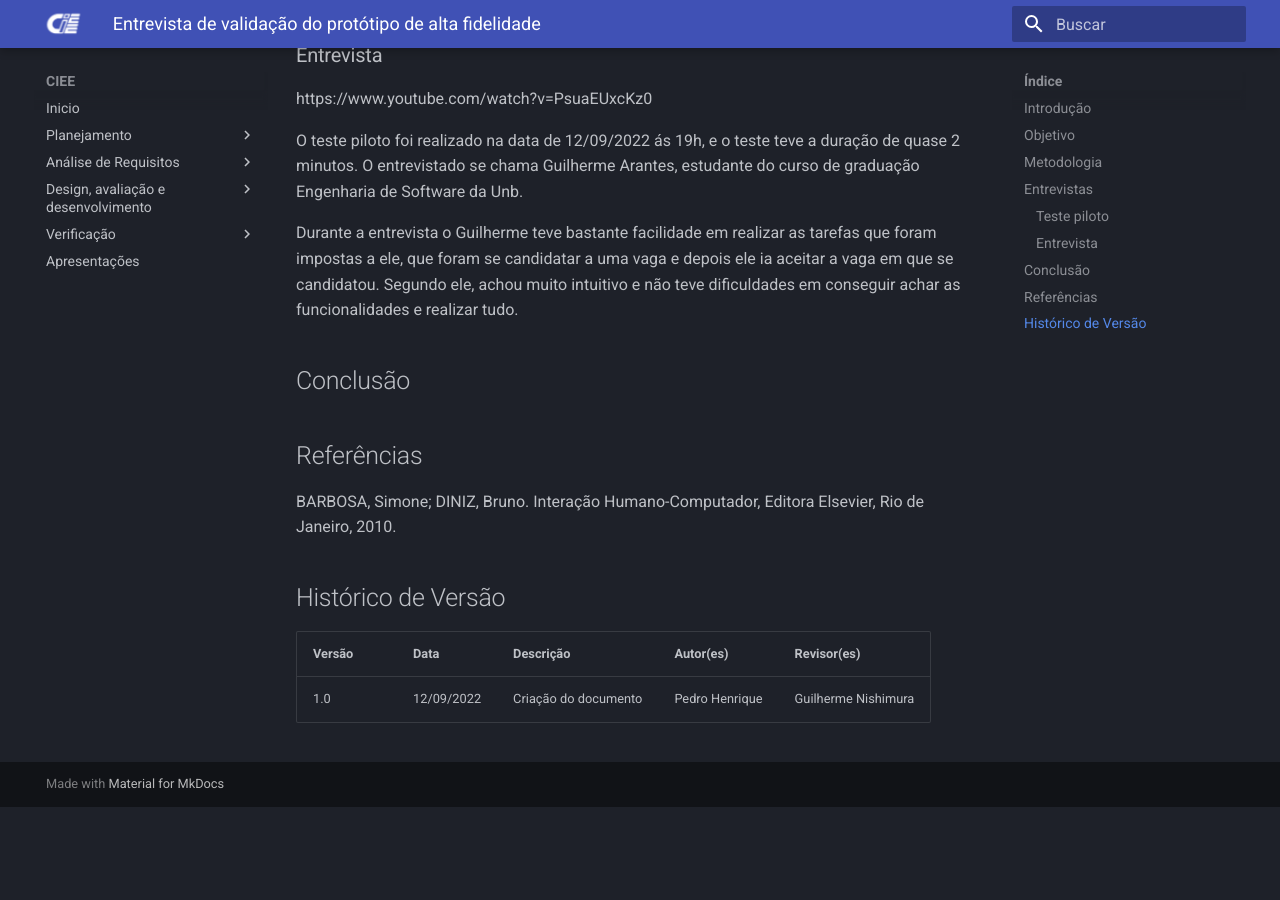
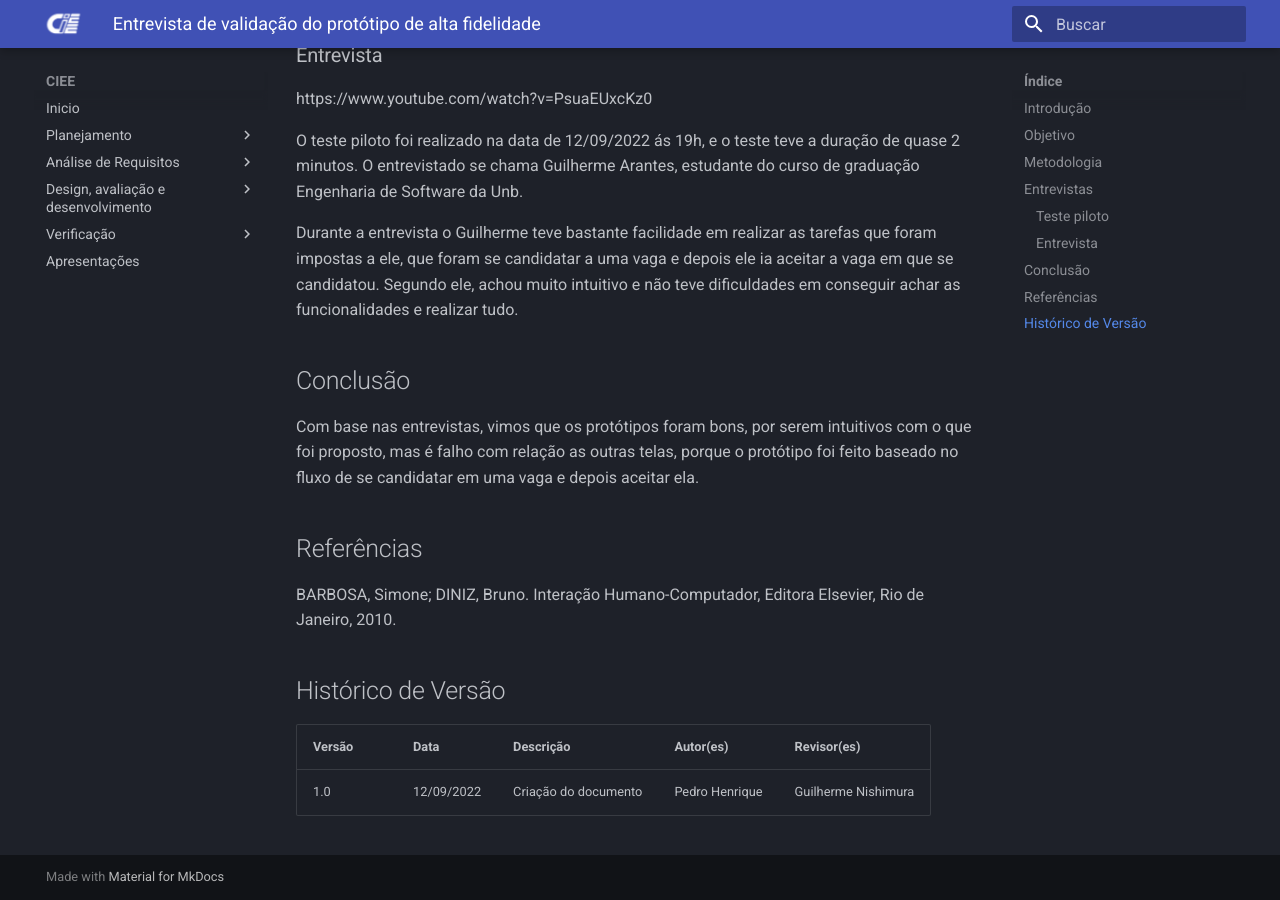
Before and after one commit to JoaoGElvas/2022.1-CIEE, an MkDocs documentation site: the page built from docs/design_avaliacao_desenvolvimento/nivel_3/entrevistas_prototipo_alta_fidelidade.md, in a window 1280 px wide and 900 px high, scrolled down 1447 px. Built offline with MkDocs 1.6.1 and Material for MkDocs 9.7.7, drawn with Linux system fonts in a browser that asks for light colours; old or Windows-style settings are respelled for this version of MkDocs; before the commit the page ends 2254 px from its top, so only the background shows below that.

Commit message:
Update entrevistas_prototipo_alta_fidelidade.md

```diff
--- a/docs/design_avaliacao_desenvolvimento/nivel_3/entrevistas_prototipo_alta_fidelidade.md
+++ b/docs/design_avaliacao_desenvolvimento/nivel_3/entrevistas_prototipo_alta_fidelidade.md
@@ -34,6 +34,8 @@ https://www.youtube.com/watch?v=PsuaEUxcKz0
 
 ## Conclusão
 
+  Com base nas entrevistas, vimos que os protótipos foram bons, por serem intuitivos com o que foi proposto, mas é falho com relação as outras telas, porque o protótipo foi feito baseado no fluxo de se candidatar em uma vaga e depois aceitar ela.
+
 
 ## Referências
 BARBOSA, Simone; DINIZ, Bruno. Interação Humano-Computador, Editora Elsevier, Rio de Janeiro, 2010.
```
